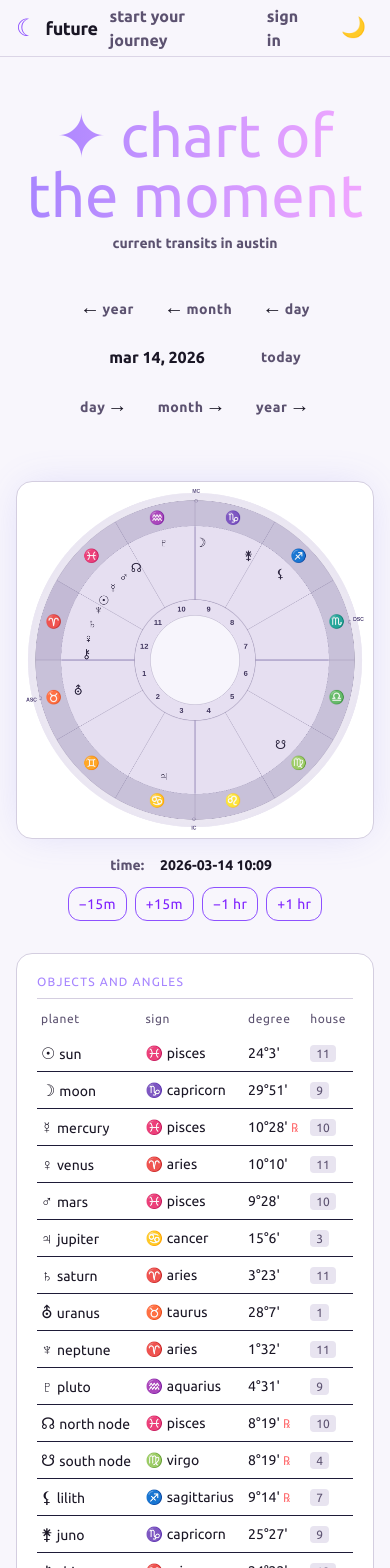
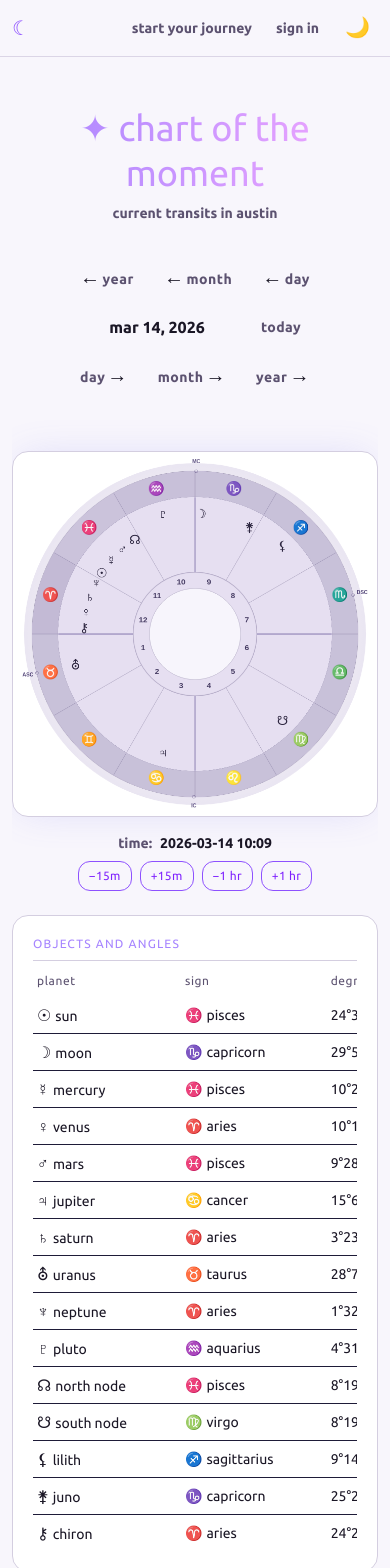
Before and after one commit to future-ai-org/future-ai-app, a Next.js app: page / in a window 390 px wide. Shown: the top 1568 px of the page. Built offline with nearby package versions, Linux system fonts and the light colour scheme; no server answers; a web font is replaced by a local one.

Commit message:
feat: improve mobile responsiveness across key views (#25)

```diff
--- a/app/chart/page.tsx
+++ b/app/chart/page.tsx
@@ -50,7 +50,7 @@ export default function ChartPage() {
   return (
     <main className="max-w-5xl mx-auto px-4 pb-20">
       <div className="pt-8 pb-6 text-center">
-        <h1 className="text-4xl font-serif mt-4 mb-2 bg-gradient-to-r from-violet-400 to-fuchsia-300 bg-clip-text text-transparent">
+        <h1 className="text-3xl sm:text-4xl font-serif mt-4 mb-2 bg-gradient-to-r from-violet-400 to-fuchsia-300 bg-clip-text text-transparent leading-tight">
           {copy.chart.titlePrefix} {copy.chart.title}
         </h1>
       </div>
--- a/app/page.tsx
+++ b/app/page.tsx
@@ -208,12 +208,12 @@ export default function Home() {
   }
 
   return (
-    <main className="max-w-6xl mx-auto px-4 pb-20 flex flex-col items-center">
+    <main className="max-w-6xl mx-auto px-3 sm:px-4 pb-20 flex flex-col items-center">
       <div id="chart-of-the-moment" className="pt-8 pb-6 text-center scroll-mt-20">
-        <h1 className="text-6xl font-serif mt-4 mb-1 bg-gradient-to-r from-violet-400 to-fuchsia-300 bg-clip-text text-transparent">
+        <h1 className="text-4xl sm:text-5xl md:text-6xl font-serif mt-4 mb-1 bg-gradient-to-r from-violet-400 to-fuchsia-300 bg-clip-text text-transparent leading-tight">
           {copy.chart.titlePrefix} {copy.today.title}
         </h1>
-        <div className="mt-2 pb-3 flex items-center justify-center gap-3">
+        <div className="mt-2 pb-3 flex flex-wrap items-center justify-center gap-2 sm:gap-3">
           <p className="text-muted-foreground text-sm font-bold">
             {todaySubtitle}
           </p>
@@ -265,7 +265,7 @@ export default function Home() {
       </div>
 
       {result ? (
-        <div className="w-full flex justify-center">
+        <div className="w-full flex justify-center overflow-hidden">
           <ChartResults result={result} chartSize={720} onAdjustHours={adjustHours} showAscendant={false} showAngles showHouses />
         </div>
       ) : (
--- a/components/chart/ChartResults.tsx
+++ b/components/chart/ChartResults.tsx
@@ -30,7 +30,7 @@ export function ChartResults({ result, showAscendant = true, showAngles = showAs
   const effectiveShowAscOnly = ascAngleUnknown || showAscOnly;
 
   const wheelBlock = (
-    <div className="flex flex-col items-center justify-center gap-4 w-full">
+    <div className="flex flex-col items-center justify-center gap-4 w-full min-w-0">
       <ChartWheel
         result={result}
         size={chartSize}
@@ -38,16 +38,16 @@ export function ChartResults({ result, showAscendant = true, showAngles = showAs
         showAscOnly={effectiveShowAscOnly}
       />
       {onAdjustHours && (
-        <div className="flex flex-wrap items-center justify-center gap-3 text-sm w-full">
-          <span className="text-muted-foreground font-bold mr-1">{copy.chart.birthTime}:</span>
-          <span className="font-bold tabular-nums mr-2">
+        <div className="flex flex-wrap items-center justify-center gap-2 sm:gap-3 text-sm w-full">
+          <span className="text-muted-foreground font-bold">{copy.chart.birthTime}:</span>
+          <span className="font-bold tabular-nums">
             {result.birthData.date} {result.birthData.time}
           </span>
-          <div className="flex gap-2">
-            <Button type="button" variant="secondary" className="px-2.5 py-1.5 text-sm" onClick={() => onAdjustHours(-1 / 4)}>{copy.chart.back15m}</Button>
-            <Button type="button" variant="secondary" className="px-2.5 py-1.5 text-sm" onClick={() => onAdjustHours(1 / 4)}>{copy.chart.forward15m}</Button>
-            <Button type="button" variant="secondary" className="px-2.5 py-1.5 text-sm" onClick={() => onAdjustHours(-1)}>{copy.chart.back1h}</Button>
-            <Button type="button" variant="secondary" className="px-2.5 py-1.5 text-sm" onClick={() => onAdjustHours(1)}>{copy.chart.forward1h}</Button>
+          <div className="flex flex-wrap justify-center gap-2">
+            <Button type="button" variant="secondary" className="px-2.5 py-1.5 text-xs sm:text-sm" onClick={() => onAdjustHours(-1 / 4)}>{copy.chart.back15m}</Button>
+            <Button type="button" variant="secondary" className="px-2.5 py-1.5 text-xs sm:text-sm" onClick={() => onAdjustHours(1 / 4)}>{copy.chart.forward15m}</Button>
+            <Button type="button" variant="secondary" className="px-2.5 py-1.5 text-xs sm:text-sm" onClick={() => onAdjustHours(-1)}>{copy.chart.back1h}</Button>
+            <Button type="button" variant="secondary" className="px-2.5 py-1.5 text-xs sm:text-sm" onClick={() => onAdjustHours(1)}>{copy.chart.forward1h}</Button>
           </div>
         </div>
       )}
@@ -74,7 +74,7 @@ export function ChartResults({ result, showAscendant = true, showAngles = showAs
       {wheelOnly ? (
         wheelBlock
       ) : (
-        <div className="grid grid-cols-1 md:grid-cols-2 gap-8 items-start">
+        <div className="grid grid-cols-1 md:grid-cols-2 gap-6 md:gap-8 items-start min-w-0">
           {wheelBlock}
           <div className="min-w-0">
             <PlanetTable result={result} showHouses={showHouses} />
--- a/components/chart/ChartWheel.tsx
+++ b/components/chart/ChartWheel.tsx
@@ -36,7 +36,7 @@ export function ChartWheel({ result, size = DEFAULT_SIZE, showAngles = true, sho
 
   return (
     <div
-      className="inline-block transition-transform duration-200 ease-out origin-center hover:scale-110"
+      className="inline-block max-w-full transition-transform duration-200 ease-out origin-center md:hover:scale-110"
       style={{ maxWidth: size }}
     >
       <canvas
--- a/components/chart/PlanetTable.tsx
+++ b/components/chart/PlanetTable.tsx
@@ -16,7 +16,8 @@ export function PlanetTable({ result, showHouses = true }: Props) {
       <h2 className="text-xs text-violet-400 tracking-widest uppercase mb-3 border-b border-border pb-2">
         {copy.planetTable.title}
       </h2>
-      <table className="w-full border-collapse text-sm">
+      <div className="overflow-x-auto">
+        <table className="w-full min-w-[28rem] border-collapse text-sm">
           <thead>
             <tr>
               <th className="text-left text-xs text-muted-foreground font-normal tracking-wider pb-2 px-1">{copy.planetTable.planet}</th>
@@ -40,7 +41,7 @@ export function PlanetTable({ result, showHouses = true }: Props) {
                     <span className="font-symbols mr-1 text-[#2d1b4e] dark:text-[#8b7ab8]">{f.glyph}</span>
                     {f.sign}
                   </td>
-                <td className="py-1.5 px-1">
+                  <td className="py-1.5 px-1 whitespace-nowrap">
                     {f.deg}°{f.min}&apos;{' '}
                     {p.retrograde && (
                       <span className="text-red-400 text-xs">℞</span>
@@ -69,7 +70,7 @@ export function PlanetTable({ result, showHouses = true }: Props) {
                     <span className="font-symbols mr-1 text-[#2d1b4e] dark:text-[#8b7ab8]">{f.glyph}</span>
                     {f.sign}
                   </td>
-                <td className="py-1.5 px-1">
+                  <td className="py-1.5 px-1 whitespace-nowrap">
                     {f.deg}°{f.min}&apos;{' '}
                     {p.retrograde && (
                       <span className="text-red-400 text-xs">℞</span>
@@ -87,6 +88,7 @@ export function PlanetTable({ result, showHouses = true }: Props) {
             })}
           </tbody>
         </table>
+      </div>
     </Card>
   );
 }
--- a/components/home/HeroSection.tsx
+++ b/components/home/HeroSection.tsx
@@ -4,20 +4,20 @@ import { copy } from '@/lib/copy';
 
 export function HeroSection() {
   return (
-    <section className="flex flex-col items-center justify-center text-center px-4 pt-16 pb-12 md:pt-20 md:pb-16">
-      <div className="text-6xl mb-6 opacity-80">{copy.home.heroIcon}</div>
-      <h1 className="text-5xl md:text-7xl font-serif mb-4 bg-gradient-to-r from-violet-400 to-fuchsia-300 bg-clip-text text-transparent leading-tight">
+    <section className="flex flex-col items-center justify-center text-center px-4 pt-12 pb-10 md:pt-20 md:pb-16">
+      <div className="text-5xl md:text-6xl mb-5 md:mb-6 opacity-80">{copy.home.heroIcon}</div>
+      <h1 className="text-4xl sm:text-5xl md:text-7xl font-serif mb-4 bg-gradient-to-r from-violet-400 to-fuchsia-300 bg-clip-text text-transparent leading-tight">
         {copy.home.title}
       </h1>
-      <p className="text-muted-foreground text-lg md:text-xl max-w-xl mb-8 leading-relaxed">
+      <p className="text-muted-foreground text-base sm:text-lg md:text-xl max-w-xl mb-8 leading-relaxed">
         {copy.home.subtitle}
       </p>
       <Link href="/chart">
-        <Button variant="primary" className="text-xl px-10 py-5">
+        <Button variant="primary" className="text-lg sm:text-xl px-7 sm:px-10 py-4 sm:py-5">
           {copy.home.cta}
         </Button>
       </Link>
-      <div className="mt-10 grid grid-cols-2 gap-8 max-w-2xl text-muted-foreground text-base">
+      <div className="mt-10 grid grid-cols-1 sm:grid-cols-2 gap-5 sm:gap-8 max-w-2xl text-muted-foreground text-sm sm:text-base">
         {copy.home.features.map(({ icon, label }) => (
           <div key={label} className="flex flex-col items-center gap-3 min-h-[4.5rem]">
             <div className="flex h-8 items-center justify-center shrink-0">
--- a/components/layout/Header.tsx
+++ b/components/layout/Header.tsx
@@ -13,7 +13,7 @@ export function Header() {
 
   const navLinkClass = (path: string) =>
     cn(
-      'rounded-lg px-3 py-2 text-base font-bold transition-colors hover:bg-border/60 hover:text-foreground',
+      'rounded-lg px-2.5 sm:px-3 py-1.5 sm:py-2 text-sm sm:text-base font-bold whitespace-nowrap transition-colors hover:bg-border/60 hover:text-foreground',
       pathname === path
         ? 'bg-border/50 text-violet-800 dark:text-violet-300'
         : 'text-muted-foreground',
@@ -21,7 +21,7 @@ export function Header() {
 
   return (
     <header className="sticky top-0 z-50 w-full border-b border-border/80 bg-background/95 backdrop-blur-sm">
-      <div className="mx-auto flex h-14 max-w-6xl items-center justify-between px-4 sm:px-6">
+      <div className="mx-auto flex min-h-14 max-w-6xl items-center justify-between gap-2 px-3 sm:px-6">
         <Link
           href="/#chart-of-the-moment"
           className="flex items-center gap-2 text-foreground no-underline transition-opacity hover:opacity-90"
@@ -33,10 +33,10 @@ export function Header() {
             }
           }}
         >
-          <span className="inline-block text-2xl text-violet-500 dark:text-violet-400 scale-x-[-1]" aria-hidden>☽</span>
-          <span className="text-lg font-semibold tracking-tight text-foreground">{copy.site.title}</span>
+          <span className="inline-block text-xl sm:text-2xl text-violet-500 dark:text-violet-400 scale-x-[-1]" aria-hidden>☽</span>
+          <span className="hidden sm:inline text-base sm:text-lg font-semibold tracking-tight text-foreground">{copy.site.title}</span>
         </Link>
-        <nav aria-label={copy.nav.ariaLabel} className="flex items-center gap-1">
+        <nav aria-label={copy.nav.ariaLabel} className="flex max-w-[70vw] items-center gap-1 overflow-x-auto">
           <Link href="/chart" className={navLinkClass('/chart')}>
             {copy.nav.chart}
           </Link>
```
Lines whose indentation alone changed are shown as unchanged.
